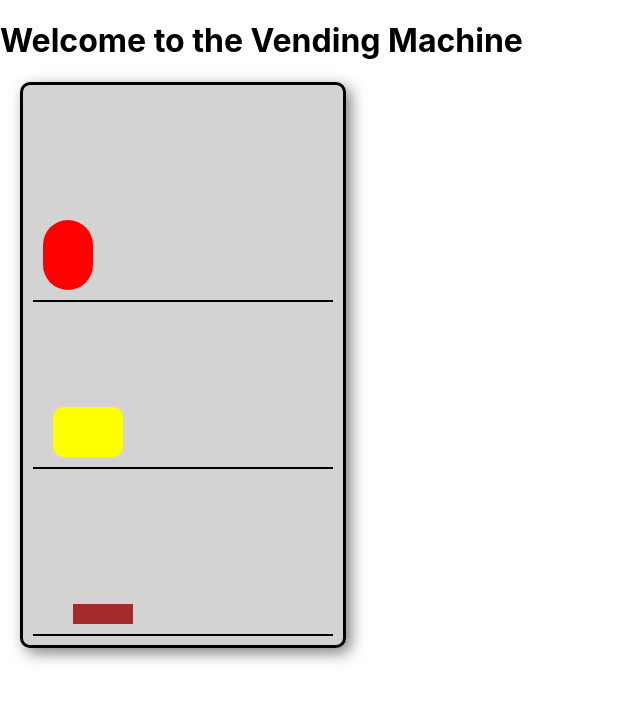
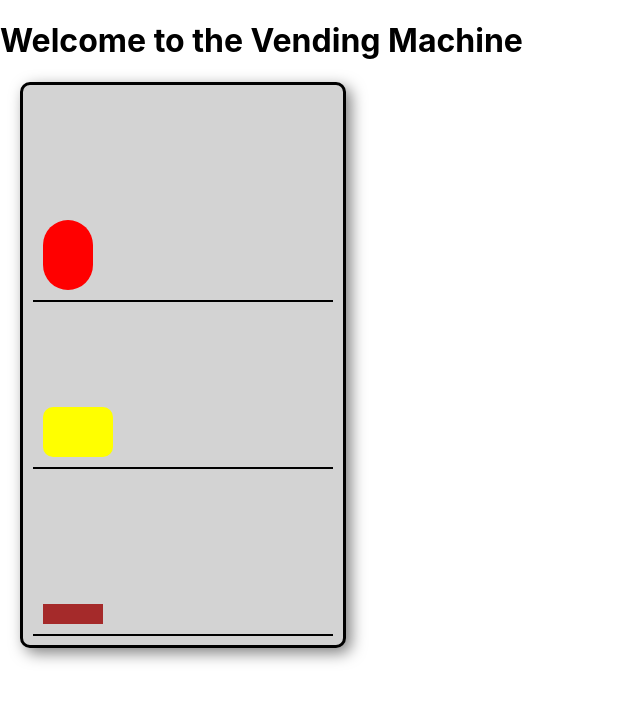
Before and after one commit to ZABocek/Springboard_Unit_46.1_React_Router_Intro_Vending_Machine, a React (Create React App) app in the folder vending-machine-app/: page / in a window 1280 px wide. Shown: the top 702 px of the page, without its empty margins (0-640 px from the left). Built offline with nearby package versions, Linux system fonts and the light colour scheme.

Commit message:
App.css changed successfully so that each shape sits above a line in the vending machine

```diff
--- a/vending-machine-app/src/App.css
+++ b/vending-machine-app/src/App.css
@@ -41,7 +41,7 @@
   border-radius: 10px;
   position: absolute;
   bottom: 10px;
-  left: 20px;
+  left: 10px;
 }
 
 /* Candy Bar */
@@ -51,5 +51,5 @@
   background-color: brown;
   position: absolute;
   bottom: 10px;
-  left: 40px;
+  left: 10px;
 }
```
